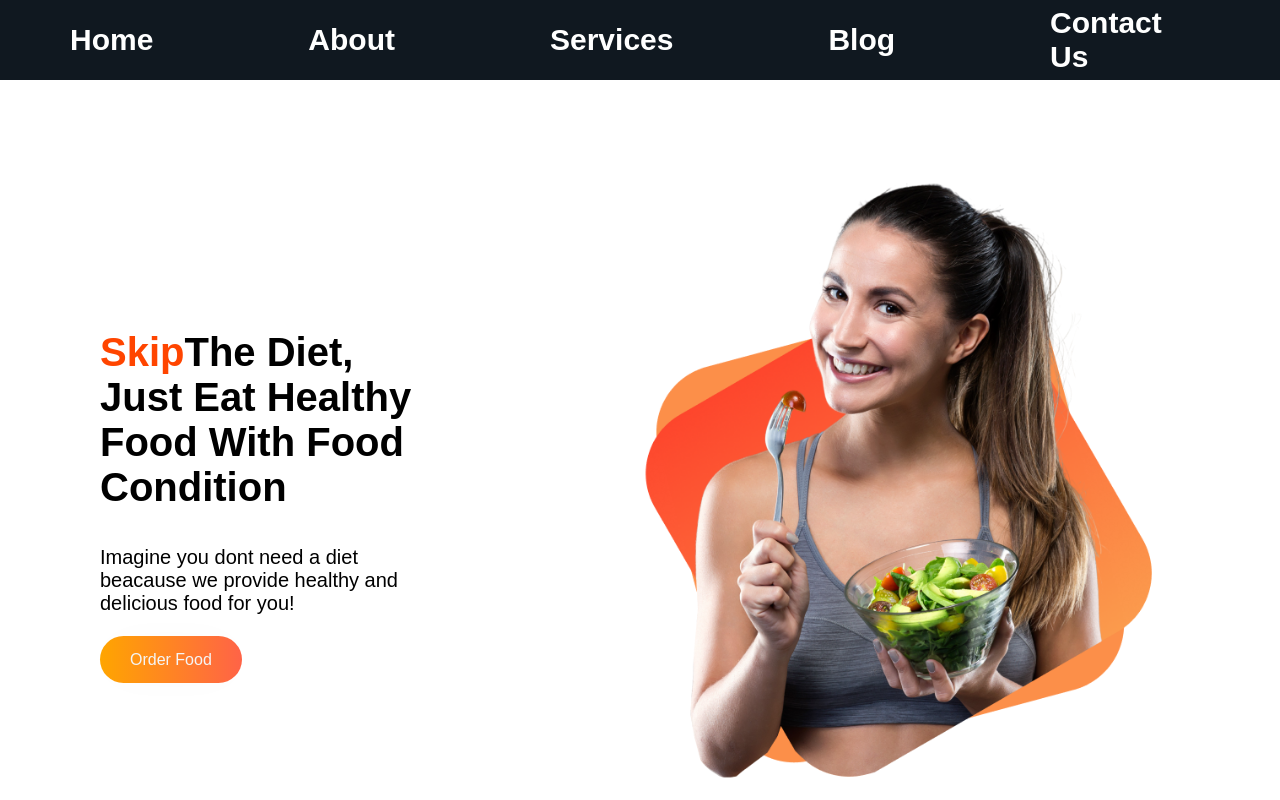
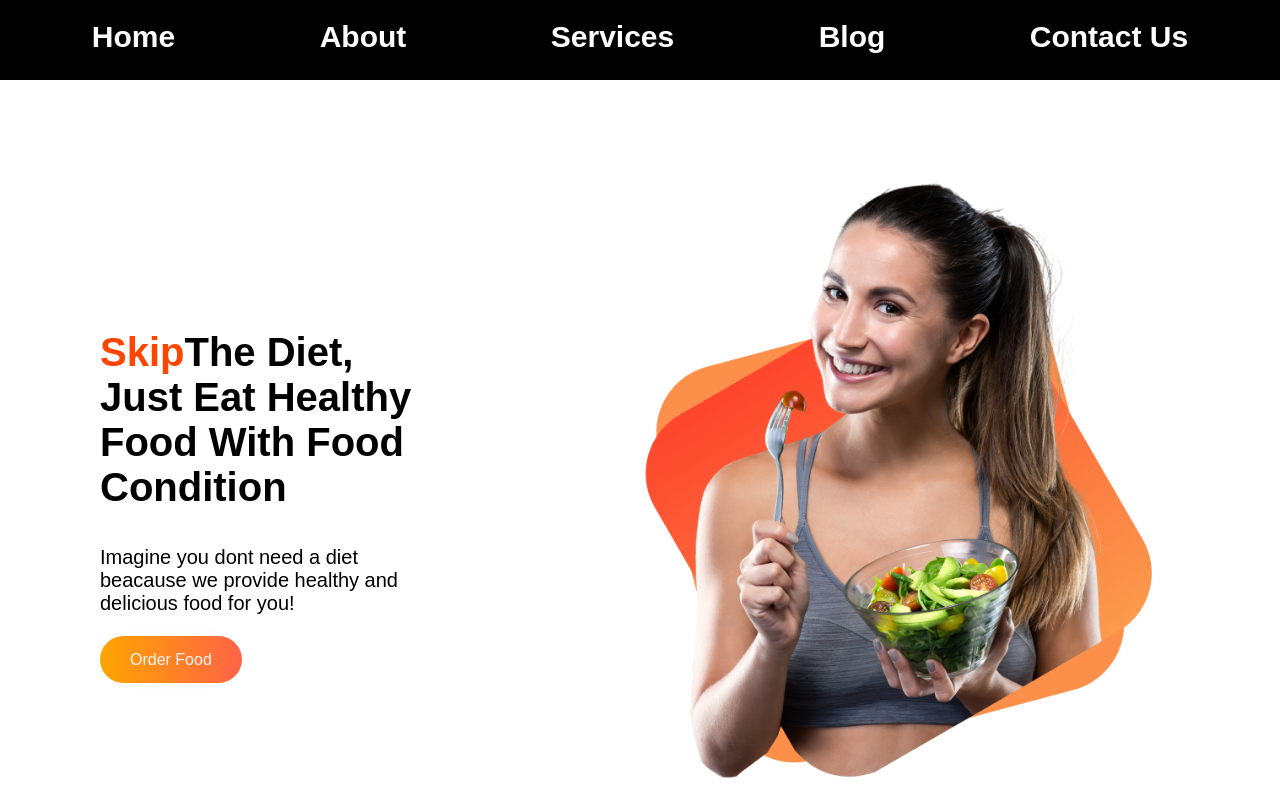
Before and after one commit to hahriar/food-network-assingment, a plain HTML site: page index.html in a window 1280 px wide. Shown: the top 800 px of the page. Drawn offline with Linux system fonts and the light colour scheme.

Commit message:
first commit

```diff
--- a/index.html
+++ b/index.html
@@ -45,7 +45,7 @@
         <div class="section_title">
           <h1>My Recipies</h1>
           <p>
-            you can find interesting articles related to cooking different kinds of food. Learn about making a healthy and nutritious meal for your family within your budget.
+            You can find interesting articles related to cooking different kinds of food. Learn about making a healthy and nutritious meal for your family within your budget.
           </p>
         </div>
         <div class="recipies_blog">
@@ -73,7 +73,7 @@
         </div>
       </div>
         <footer id="foot">
-        <h2 class="highlight1">Food Condition</h2>
+        <h2 class="highlight1"><span class="highlight">Food</span> Condition</h2>
         <p>Eat healthy to live healthy.Live healthy to live happy.</p>
         </footer>
 </body>
--- a/style.css
+++ b/style.css
@@ -21,7 +21,7 @@
     margin-top: 100px;
     text-align: center;
     font-size: 20px;
-    color: blanchedalmond;
+    color: white;
     background-color:black ;
     height: 250px;
 }
@@ -34,24 +34,23 @@ p{
 footer p{
     margin-top: 40px;
 }
-div ul{
-    display: flex;
-    align-items: center;
-    width: 100%;
-    height: 80px;
-    justify-content: flex-end;
-    background-color: #101820ff;
-  }
- div li{
-    list-style-type: none;
-    padding: 0 70px;
-    margin-right: 15px;
-  }
- div ul li a{
+ul{
+  margin: 0px;
+  padding: 0px;
+  text-align: center;
+  background-color: black;
+  height: 80px;
+}
+ul li{
+  display: inline-block;
+  padding: 0px 70px;
+  margin-top: 20px;
+}
+ div ul li a {
     text-decoration: none;
     color: white;
     font-size: 30px;
-    font-weight: 600;
+    font-weight: 800;
   }
 .Vegetable img{
     height: 75%;
@@ -70,7 +69,7 @@ div ul{
     color: orangered;
 }
 .highlight1{
-    text-shadow: 3px 1px darkviolet;
+    color: white;
     font-size: 40px;
     padding-top: 40px;
 }
```
